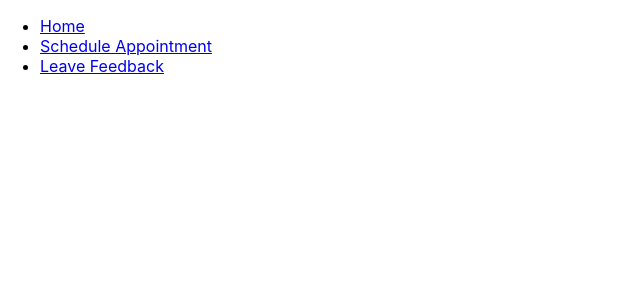
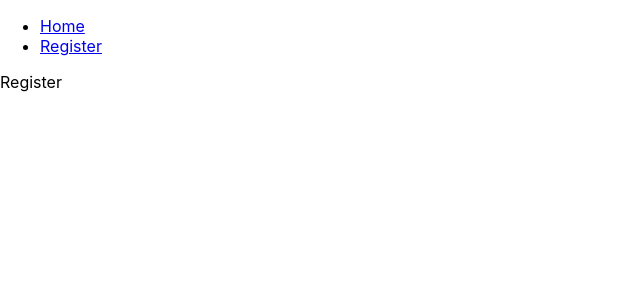
Before and after one commit to ryan-hill83/Chiro-Delivered, a React (Create React App) app in the folder front/: page /registerUser in a window 1280 px wide. Shown: the top 300 px of the page, without its empty margins (0-640 px from the left). Built offline with nearby package versions, Linux system fonts and the light colour scheme.

Commit message:
changed menu structure to show different links depending on authenticated status

```diff
--- a/front/src/components/Menu.js
+++ b/front/src/components/Menu.js
@@ -3,13 +3,31 @@ import {Link} from 'react-router-dom'
 
 
 class Menu extends Component {
+
   render() {
+
+    let isAuthenticated = false
+
+    let authenticatedUser = [{name : 'Home', link : '/'},{name : 'Schedule Appointment', link : '/appointmentCreate'},{name : 'Leave Feedback', link : '/leaveFeedback'}]
+    let nonAuthenticatedUser = [{name : 'Home', link : '/'},{name: 'Register', link : '/register'}]
+    // let adminUser = [{name : , link : /users}]
+
+    let MenuItem = null
+
+    if(isAuthenticated){
+      MenuItem = authenticatedUser.map((item,index) => {
+        return <li key = {index}><Link to = {item.link}>{item.name}</Link></li>
+      })
+    } else {
+      MenuItem = nonAuthenticatedUser.map((item,index) => {
+        return <li key = {index}><Link to = {item.link}>{item.name}</Link></li>
+    })
+  }
+
     return (
         <div className="Menu">
             <ul className="navBar">
-              <li><Link to = "/">Home</Link></li>
-              <li><Link to = "/appointmentCreate">Schedule Appointment</Link></li>
-              <li><Link to = "/leaveFeedback">Leave Feedback</Link></li>
+                {MenuItem}
             </ul>
           </div>
     );
--- /dev/null
+++ b/front/src/components/Register.js
@@ -0,0 +1,13 @@
+import React, { Component } from 'react';
+
+class Register extends Component {
+  render() {
+    return (
+        <div>
+          Register
+        </div>
+    );
+  }
+}
+
+export default Register;
--- a/front/src/components/Ui.js
+++ b/front/src/components/Ui.js
@@ -306,10 +306,7 @@ class Ui extends Component {
     ];
     return (
       <div>
-        <AppBar
-          title="Appointment Scheduler"
-          iconClassNameRight="muidocs-icon-navigation-expand-more"
-        />
+
         <section
           style={{
             maxWidth: !smallScreen ? "80%" : "100%",
@@ -467,3 +464,8 @@ class Ui extends Component {
   }
 }
 export default Ui;
+
+// <AppBar
+//   title="Appointment Scheduler"
+//   iconClassNameRight="muidocs-icon-navigation-expand-more"
+// />
--- a/front/src/index.js
+++ b/front/src/index.js
@@ -7,6 +7,7 @@ import {BrowserRouter,Route, Switch} from 'react-router-dom'
 import Ui from "./components/Ui"
 import Home from './components/Home'
 import LeaveFeedback from './components/LeaveFeedback'
+import Register from './components/Register'
 
 ReactDOM.render(
     <BrowserRouter>
@@ -15,6 +16,7 @@ ReactDOM.render(
         <Route exact path="/" component = {Home} />
         <Route path="/appointmentCreate" component = {Ui} />
         <Route path="/leaveFeedback" component = {LeaveFeedback} />
+        <Route path="/registerUser" component = {Register} />
     </Switch>
     </App>
     </BrowserRouter>
@@ -26,7 +28,6 @@ ReactDOM.render(
 serviceWorker.unregister();
 
 // <Route path="/appointments" component = {ViewAppointments} />
-// <Route path="/registerUser" component = {Register} />
 // <Route path="/getFeedback" component = {GetFeedback} />
 // <Route path="/viewusers" component = {UserList} />
 // <Route path="/late" component = {LateButton} />
```
Also changed, not shown: 1 other file (tests, documents, lock files or other folders).
